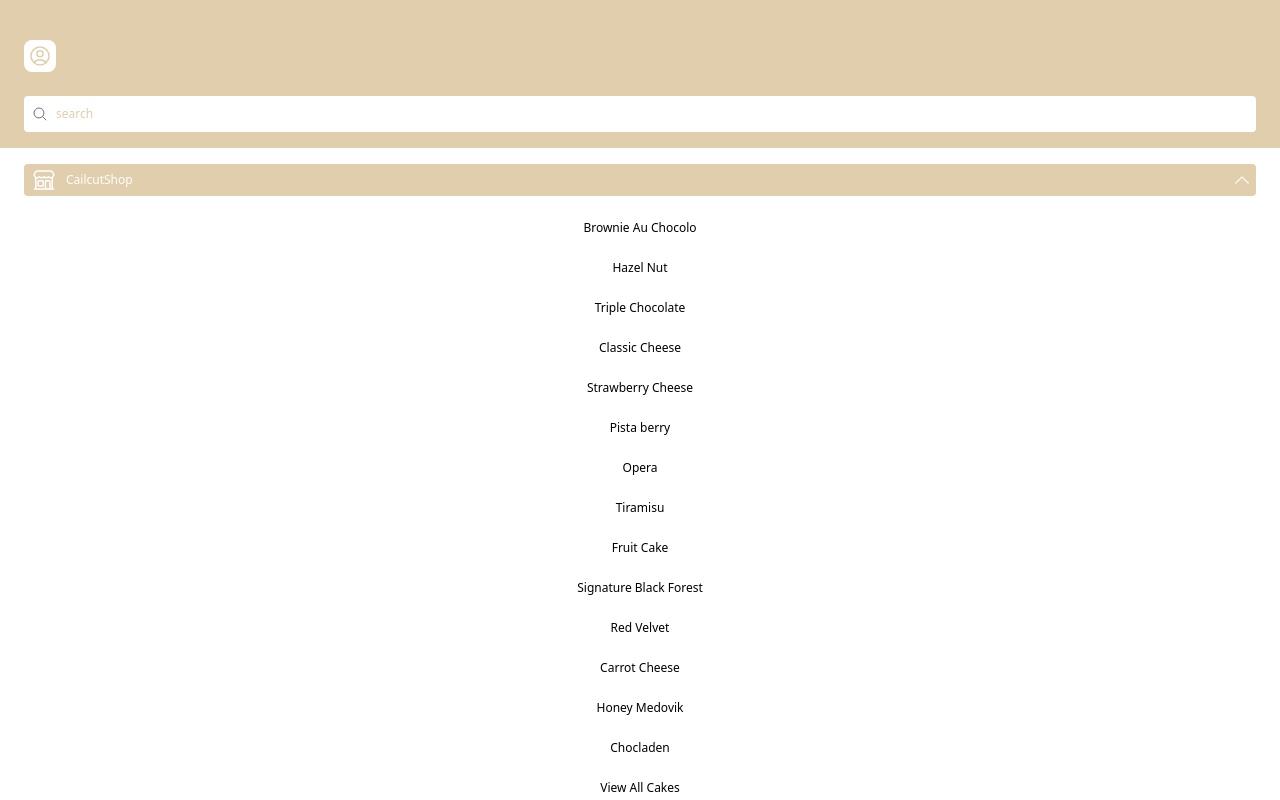
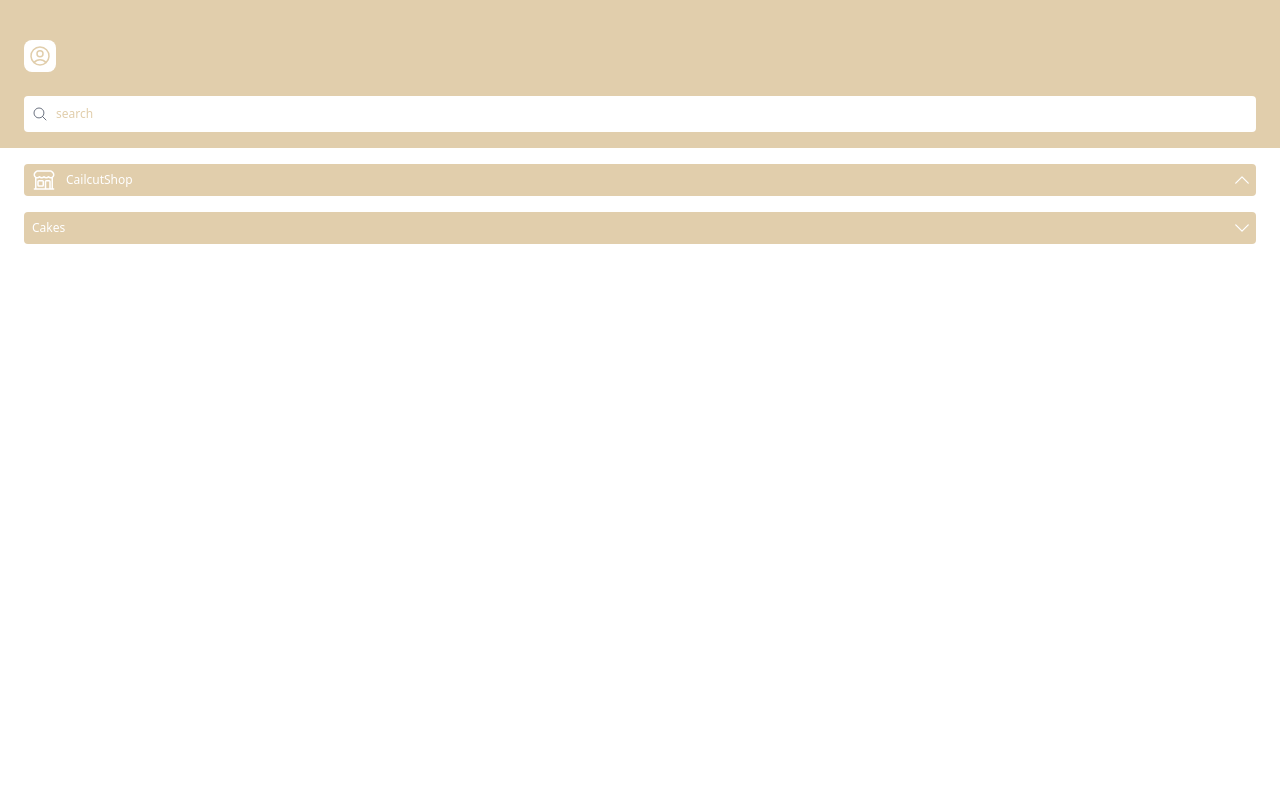
Before and after one commit to BadVoice/MobileNavMenu-component-for-Bakery, a Vue app: page /1 in a window 1280 px wide. Both pictures are taken after a click on the button 1242 px from the left and 180 px from the top of the page. Shown: the top 800 px of the page. Built offline with nearby package versions, Linux system fonts and the light colour scheme.

Commit message:
feat: add child category Cakes

```diff
--- a/src/components/NavMenu/NavMenu.vue
+++ b/src/components/NavMenu/NavMenu.vue
@@ -62,6 +62,8 @@
                         </button>
                     </div>
 
+
+
                 </li>
             </ul>
         </div>
@@ -71,18 +73,49 @@
                 class="px-6 pt-4">
                 <transition  :duration="550" name="nested">
                     <ul  v-if="openAccordion"
-                    class="
-                        flex flex-col space-y-2 items-center ">
+                    class=" flex flex-col space-y-2 items-center w-full">
 
-                                <li class="p-2 text-xs inner
-                            hover:text-white duration-300 hover:bg-[#E1CEAC] items-center rounded "
-                            v-for='cake in categories.CailcutShop.cakes' :key='cake'>
-                                <RouterLink  class="w-full"
+                        <li class=" text-xs inner flex
+                            text-white duration-300 bg-[#E1CEAC] items-center rounded w-full"
+                            v-for='cake in categories.CailcutShop.categories.cakes.title' :key='cake'>
+                                <RouterLink  class="w-full p-2"
                                 :to="`/:${cake}`" >{{cake}}</RouterLink>
+                                <button
+                                @click.prevent="openCakes = !openCakes"
+                                class=" flex items-center p-1 text-white">
+                                        <svg
+                                        v-if="!openCakes"
+                                        class="w-5 h-5 stroke-current" xmlns="http://www.w3.org/2000/svg" fill="none" viewBox="0 0 24 24" stroke-width="1.5" stroke="currentColor" >
+                                            <path stroke-linecap="round" stroke-linejoin="round" d="M19.5 8.25l-7.5 7.5-7.5-7.5" />
+                                        </svg>
+
+                                        <svg   v-if="openCakes"
+                                        class="inner w-5 h-5 stroke-current" xmlns="http://www.w3.org/2000/svg" fill="none" viewBox="0 0 24 24" stroke-width="1.5" stroke="currentColor">
+                                            <path stroke-linecap="round" stroke-linejoin="round" d="M4.5 15.75l7.5-7.5 7.5 7.5" />
+                                        </svg>
+                                </button>
                             </li>
 
                     </ul>
                 </transition>
+            </div>
+
+
+            <div
+                class="px-6 pt-4">
+                <transition  :duration="550" name="nested">
+                    <ul v-if="openCakes"
+                    class=" flex flex-col space-y-2 items-center w-full">
+
+                        <li class=" text-xs inner flex
+                            text-white duration-300 bg-gray-500 items-center rounded w-full"
+                            v-for='cake in categories.CailcutShop.categories.cakes.items' :key='cake'>
+                                <RouterLink  class="w-full p-2"
+                                :to="`/:${cake}`" >{{cake}}</RouterLink>
+                        </li>
+                    </ul>
+                </transition>
+
             </div>
 
 
@@ -97,13 +130,17 @@
     import MovileBtn from '../MobileBtn/MovileBtn.vue'
 
     const openAccordion = ref(false)
+    const openCakes = ref(false)
 
     const categories = reactive({
-
-        'CailcutShop': {
+        CailcutShop: {
             name: 'CailcutShop',
 
-            cakes:['Brownie Au Chocolo',
+            categories:{
+
+                cakes: {
+                    items: [
+                    'Brownie Au Chocolo',
                     'Hazel Nut',
                     'Triple Chocolate',
                     'Classic Cheese',
@@ -117,8 +154,16 @@
                     'Carrot Cheese',
                     'Honey Medovik',
                     'Chocladen',
-            'View All Cakes'
-        ]
+                    'View All Cakes',
+                    ],
+
+                    title: ['Cakes']
+
+                }
+
+
+            }
+
     }
     })
 
```
Lines whose indentation alone changed are shown as unchanged.
